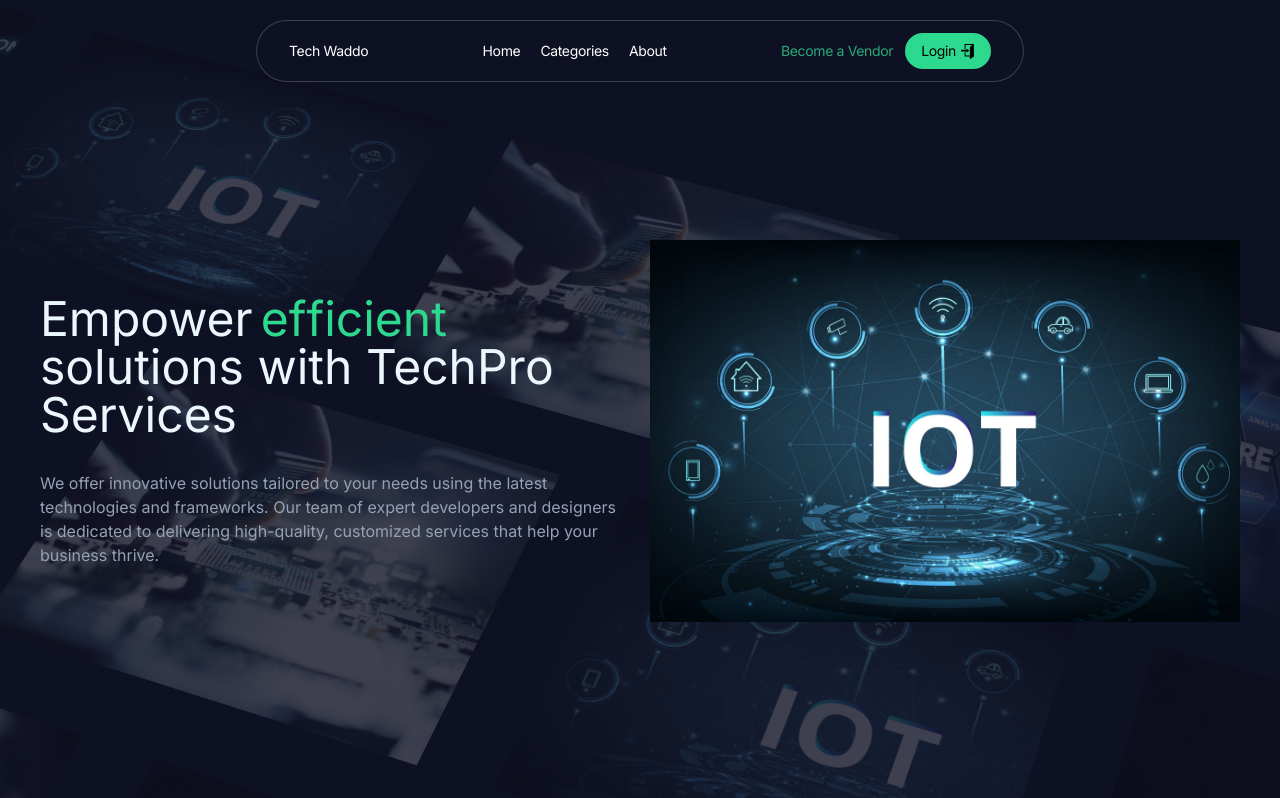
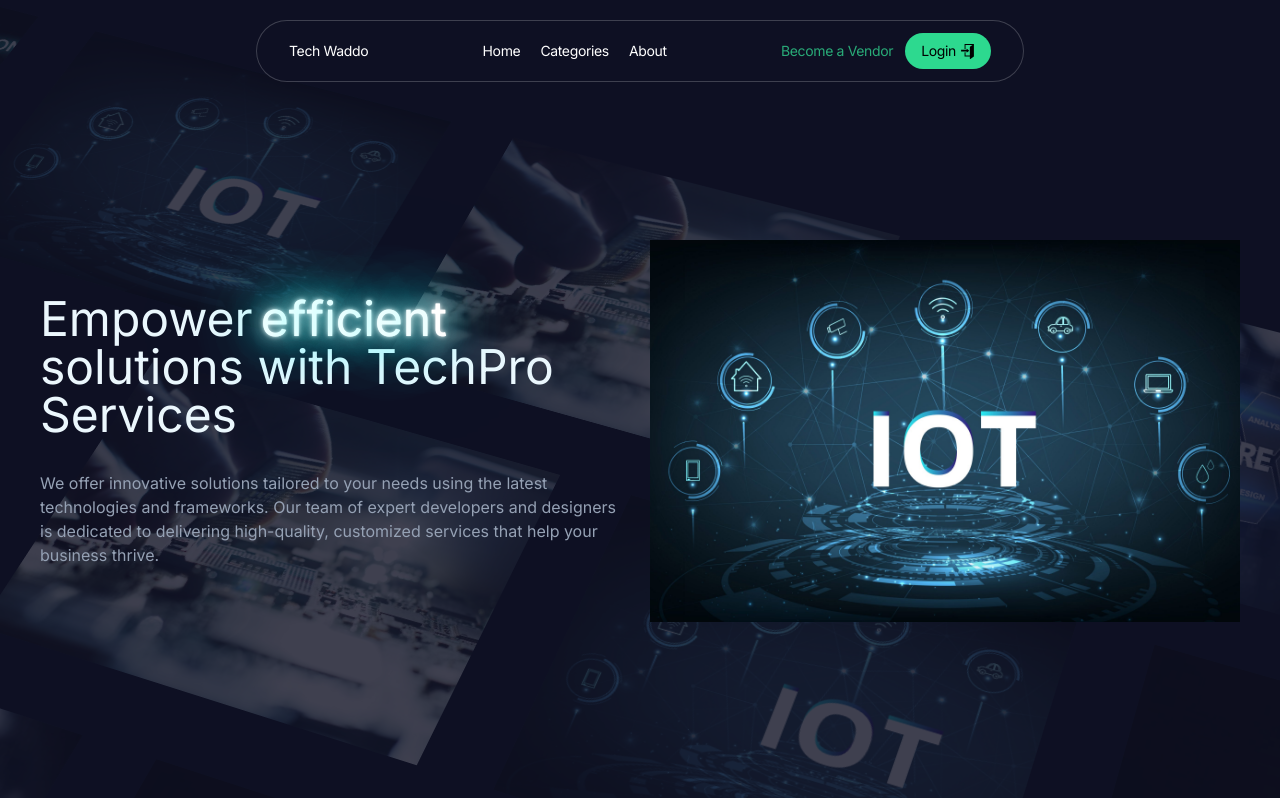
Before and after one commit to MalithaJeewaka/tec-solution-provider, a Next.js app: page / in a window 1280 px wide. Shown: the top 798 px of the page. Built offline with nearby package versions, Linux system fonts and the light colour scheme.

Commit message:
hero section flip word component

```diff
--- a/app/globals.css
+++ b/app/globals.css
@@ -7,3 +7,10 @@
     @apply bg-blackish;
   }
 }
+@layer utilities {
+  .neon {
+    @apply text-white;
+    text-shadow: 0 0 1px #fff, 0 0 5px #fff, 0 0 20px #fff, 0 0 40px #0ff,
+      0 0 80px #0ff, 0 0 90px #0ff, 0 0 100px #0ff, 0 0 150px #0ff;
+  }
+}
--- a/app/page.tsx
+++ b/app/page.tsx
@@ -6,7 +6,7 @@ import Image from "next/image";
 
 export default function Home() {
   return (
-    <main className="min-h-[100vh] flex items-center justify-center mx-auto ">
+    <main className="min-h-[100vh]">
       <HeroParallaxDemo />
     </main>
   );
--- a/components/ui/flip-words.tsx
+++ b/components/ui/flip-words.tsx
@@ -58,7 +58,7 @@ export const FlipWords = ({
           position: "absolute",
         }}
         className={cn(
-          "z-10 inline-block relative text-left text-neutral-900 dark:text-green-3 px-2",
+          "z-10 inline-block relative text-left text-neutral-900 px-2 neon",
           className
         )}
         key={currentWord}
```
